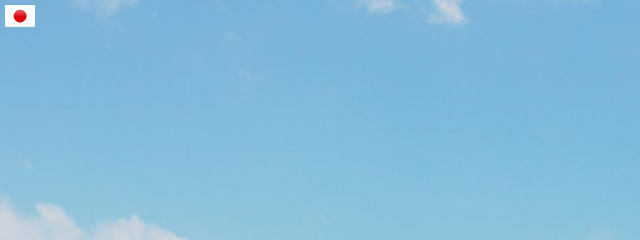
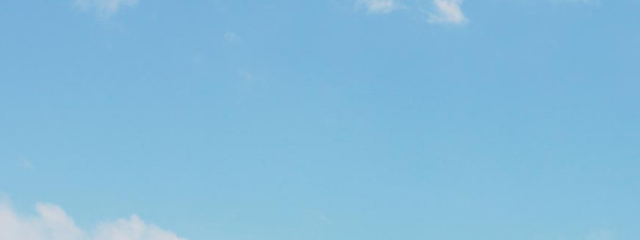
Before and after one commit to easonloveflora/wedding, a plain HTML site: page index.html in a window 1280 px wide. Shown: the top 240 px of the page, 0-640 px from the left. Drawn offline with Linux system fonts and the light colour scheme.

Commit message:
update website

```diff
--- a/index.html
+++ b/index.html
@@ -73,7 +73,7 @@
     </nav>
 
     <!-- Header -->
-    <a href="index.html" class="languagebutton lang-lg" id="language-toggle" lang="ja"></a>
+    <!--<a href="index.html" class="languagebutton lang-lg" id="language-toggle" lang="ja"></a>-->
     <header id="top" class="header">
         <div class="text-vertical-center">
             <h1>悅盛 and 芳綺</h1>
```
